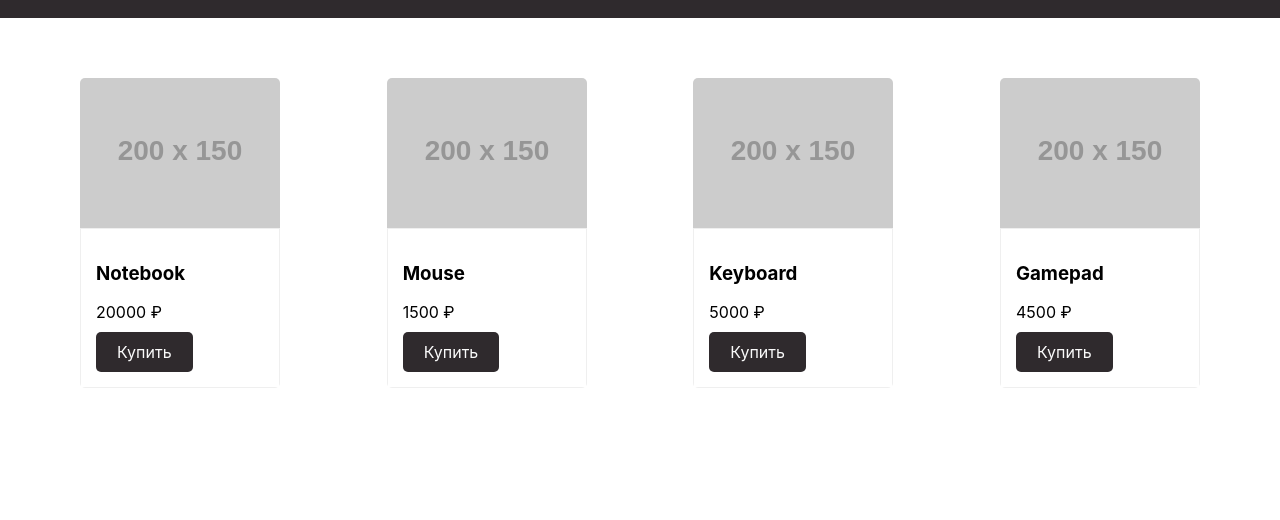
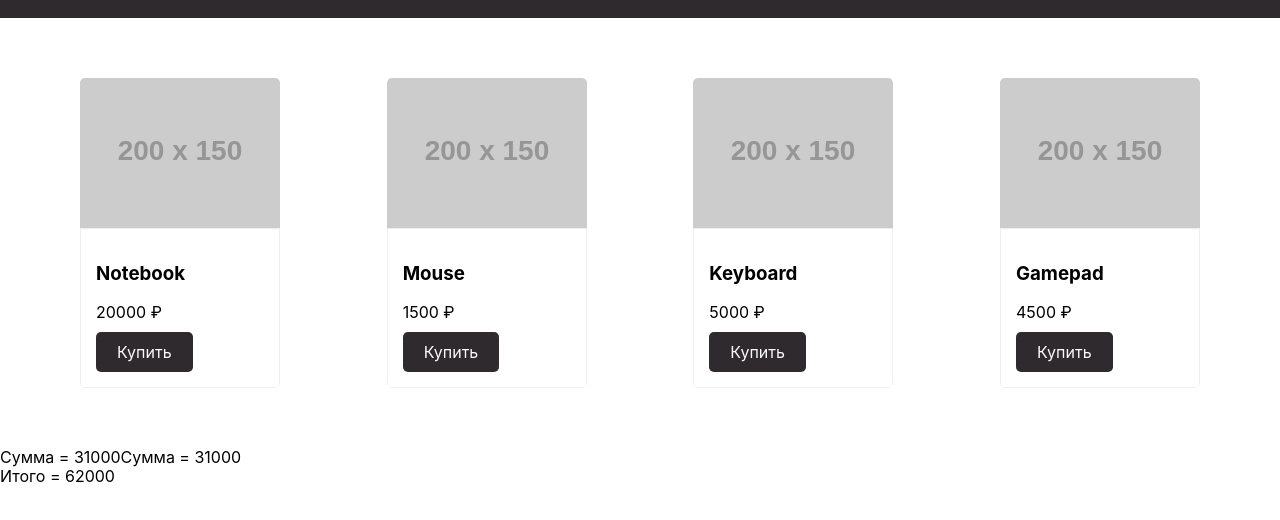
Before and after one commit to avataralesia/GB-Basic-JS, a plain HTML site: page продвинутый JS/lesson_2/project/index.html in a window 1280 px wide. Shown: the part 82-602 px from the top of the page. Drawn offline with Linux system fonts and the light colour scheme; placeholder pictures from the web are drawn by us.

Commit message:
add class for index.html, add execution main.js

```diff
--- a/продвинутый JS/lesson_2/project/index.html
+++ b/продвинутый JS/lesson_2/project/index.html
@@ -1,11 +1,13 @@
 <!DOCTYPE html>
 <html lang="en">
+
 <head>
     <meta charset="UTF-8">
     <title>Интернет-магазин</title>
     <link rel="stylesheet" href="./css/normalize.css">
     <link rel="stylesheet" href="./css/style.css">
 </head>
+
 <body>
     <header>
         <div class="logo">Интернет-магазин</div>
@@ -13,7 +15,11 @@
     </header>
     <main>
         <div class="products"></div>
+        <div class="someBlock"></div>
+        <div class="someBlock2"></div>
+
     </main>
     <script src="./js/main.js"></script>
 </body>
+
 </html>
--- a/продвинутый JS/lesson_2/project/js/main.js
+++ b/продвинутый JS/lesson_2/project/js/main.js
@@ -1,56 +1,73 @@
 class ProductList {
-  #goods;
-  #allProducts;
+
 
   constructor(container = '.products') {
     console.log('constructor');
     this.container = container;
     // this._goods = [];
-    this.#goods = [];
-    this.#allProducts = [];
+    this._goods = [];
+    this._allProducts = [];
 
-    this.#fetchGoods();
-    this.#render();
+    this._fetchGoods();
+    this._render();
+    this.goodsTotalPrice();
+    this.getTotalWithDiscount(2);
 
-    // this.sum = 0; // BAD!
   }
 
-  // goodsTotalPrice() { // Very BAD!
-  //   this.#goods.forEach((good) => {
-  //     this.sum += good.price;
-  //   });
-  //
-  //   document.querySelector('.someBlock').insertAdjacentHTML('beforeend', `Сумма = ${this.sum}`);
-  //   // return НО НЕ this.sum!!!
-  // }
-  //
-  // getTotalWithDiscount(discount) {
-  //   return this.goodsTotalPrice() * discount;
-  // }
 
-  #fetchGoods() {
-    this.#goods = [
-      {id: 1, title: 'Notebook', price: 20000},
-      {id: 2, title: 'Mouse', price: 1500},
-      {id: 3, title: 'Keyboard', price: 5000},
-      {id: 4, title: 'Gamepad', price: 4500},
+  goodsTotalPrice() {
+    let result = this._goods.reduce(function (acc, good) {
+      return acc + good.price;
+    }, 0);
+    document.querySelector('.someBlock').insertAdjacentHTML('beforeend', `Сумма = ${result}`);
+    return result;
+  }
+
+  getTotalWithDiscount(discount) {
+    const test = this.goodsTotalPrice() * discount;
+    document.querySelector('.someBlock2').insertAdjacentHTML('beforeend', `Итого = ${test}`);
+    return test;
+  }
+
+  _fetchGoods() {
+    this._goods = [{
+        id: 1,
+        title: 'Notebook',
+        price: 20000
+      },
+      {
+        id: 2,
+        title: 'Mouse',
+        price: 1500
+      },
+      {
+        id: 3,
+        title: 'Keyboard',
+        price: 5000
+      },
+      {
+        id: 4,
+        title: 'Gamepad',
+        price: 4500
+      },
     ];
   }
 
-  #render() {
+  _render() {
     const block = document.querySelector(this.container);
 
-    this.#goods.forEach((product) => {
+    this._goods.forEach((product) => {
       const productObject = new ProductItem(product);
       console.log(productObject);
-      this.#allProducts.push(productObject);
+      this._allProducts.push(productObject);
       block.insertAdjacentHTML('beforeend', productObject.render());
     });
   }
+
 }
-
 class ProductItem {
-  constructor(product, img='https://placehold.it/200x150') {
+  constructor(product, img = 'https://placehold.it/200x150') {
     this.title = product.title;
     this.price = product.price;
     this.id = product.id;
```
Lines whose indentation alone changed are shown as unchanged.
